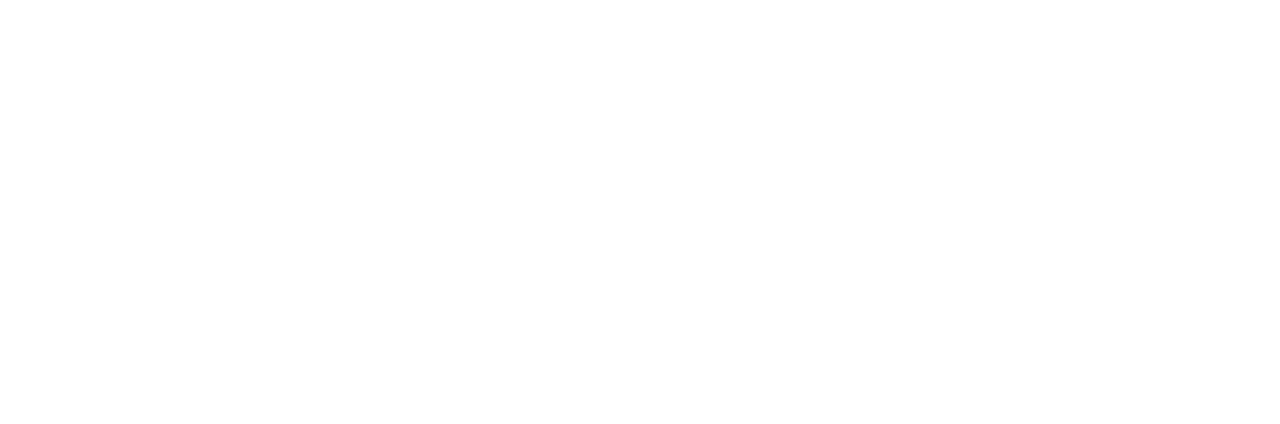
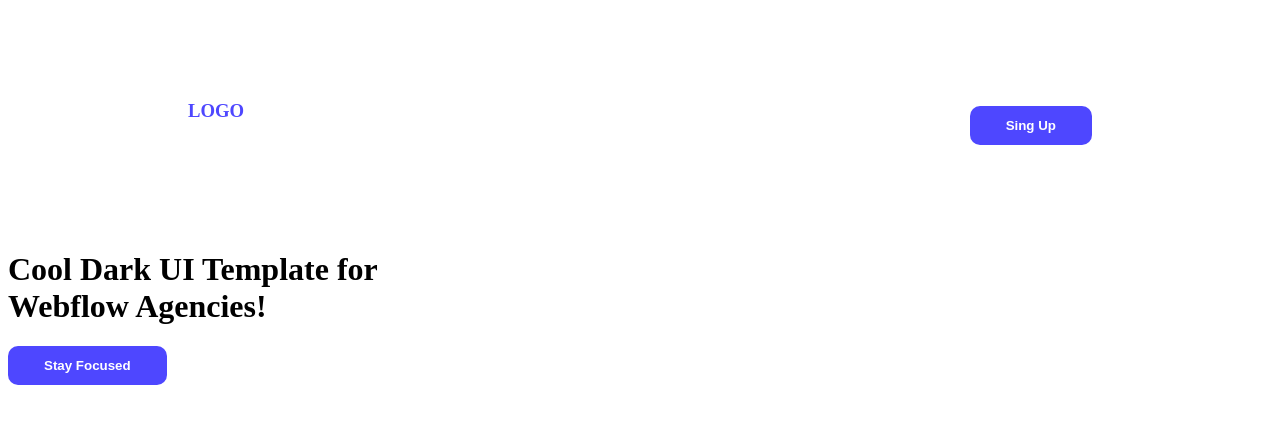
Before and after one commit to NafizCoder/portfolio-web, a plain HTML site: page index.html in a window 1280 px wide. Drawn offline with Linux system fonts and the light colour scheme.

Commit message:
adden a style.css file and nav tag

```diff
--- a/index.html
+++ b/index.html
@@ -4,10 +4,20 @@
   <meta charset="UTF-8">
   <meta name="viewport" content="width=device-width, initial-scale=1.0">
   <title>portfolio web</title>
+  <link rel="stylesheet" href="/styles/styles.css">
 </head>
 <body>
   <header>
-
+    <nav>
+      <h3 class="nav-logo">LOGO</h3>
+      <ul>
+        <li><a href=""><button class="btn-primary">Sing Up</button></a></li>
+      </ul>
+    </nav>
+    <div class="text">
+      <h1>Cool Dark UI Template for <br> Webflow Agencies!</h1>
+      <button class="btn-primary">Stay Focused</button>
+    </div>
   </header>
 </body>
 </html>
--- /dev/null
+++ b/styles/styles.css
@@ -0,0 +1,40 @@
+
+/* shared style */
+text-primary{
+  color: #4E47FF;
+}
+
+.btn-primary{
+  background-color: #4E47FF;
+  color: white;
+  font-weight: bold;
+  padding: 12px 36px;
+  border: none;
+  border-radius: 10px;
+
+
+}
+
+/* nav styles */
+nav{
+  display: flex;
+  align-items: center;
+  justify-content: space-between;
+  margin: 50px 180px;
+  height: 151px;
+  width: 1140;
+}
+.nav-logo{
+  width: 99px;
+  height: 51px;
+  color: #4E47FF;
+}
+nav ul li{
+  list-style: none;
+}
+
+nav li a{
+  text-decoration: none;
+}
+
+/* 1st div */
```
